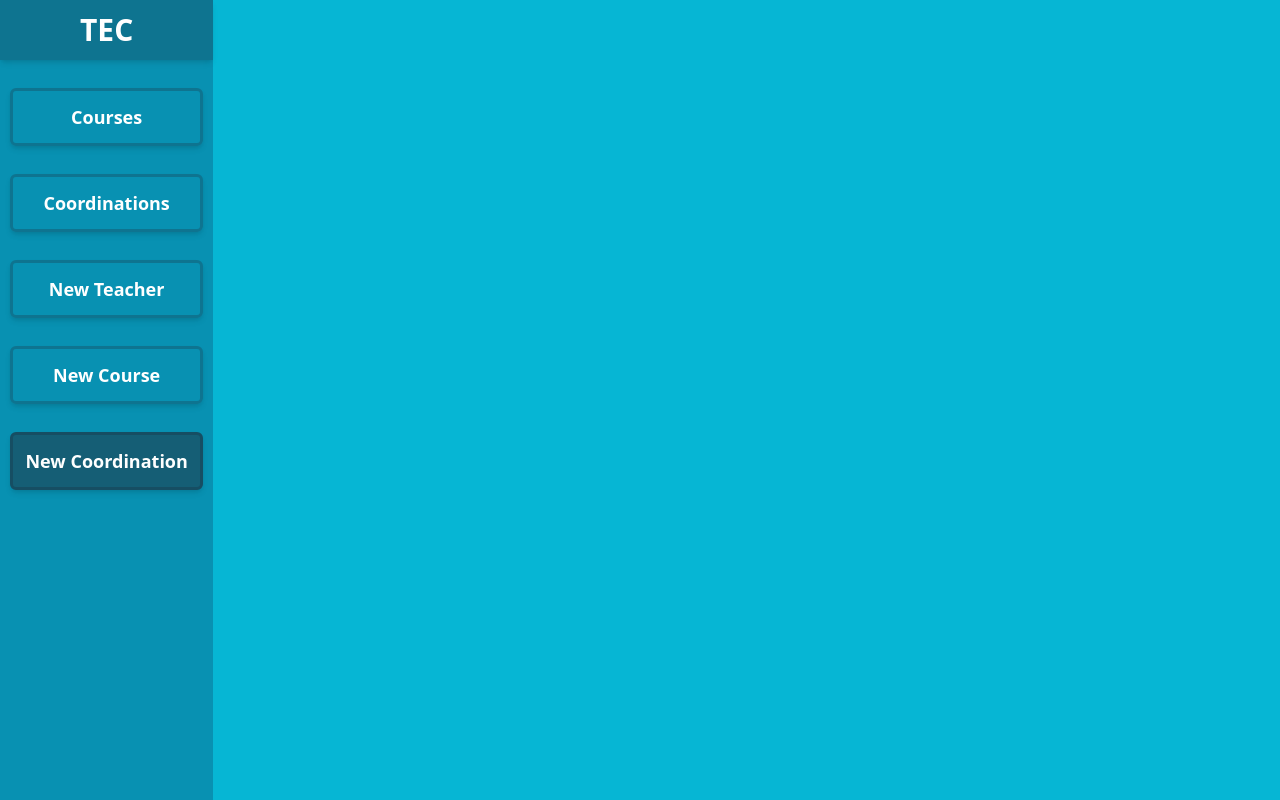
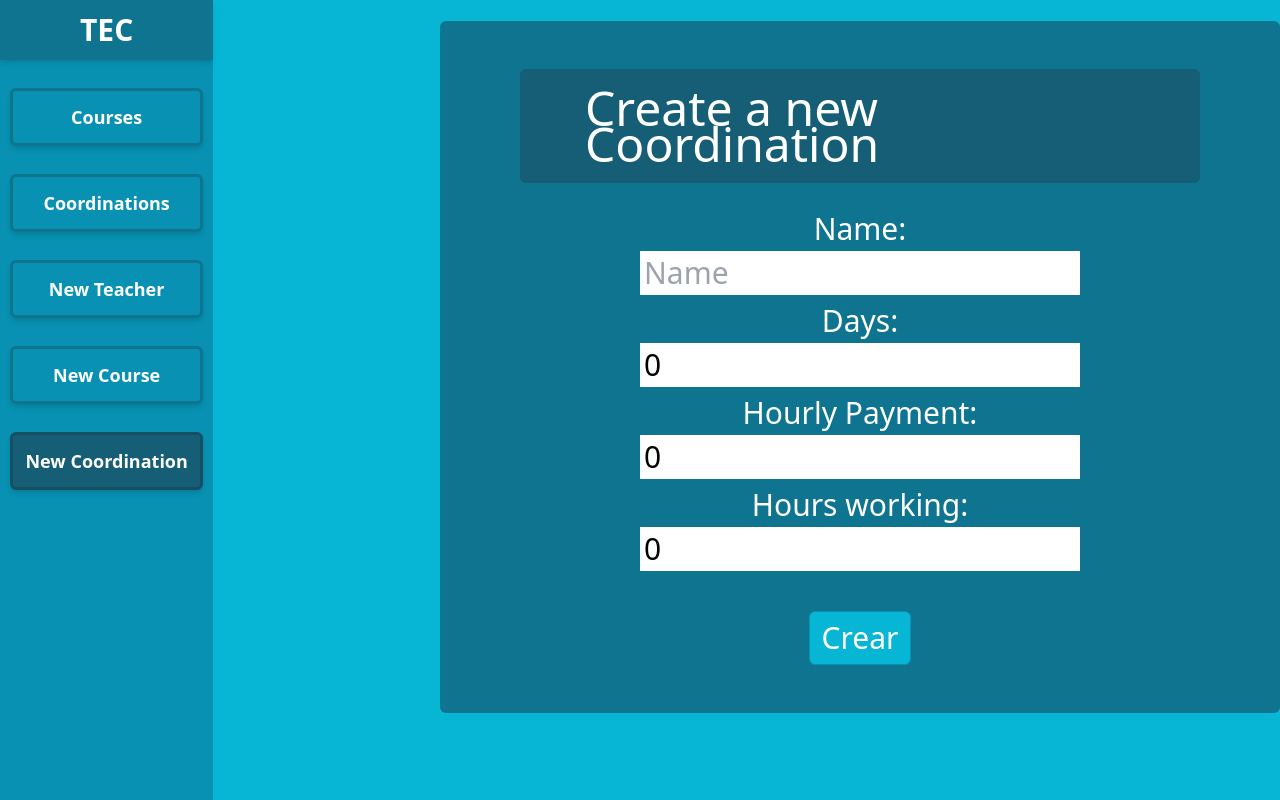
Before and after one commit to LiamOtegui/honorarium, a React (Vite) app in the folder client/: page /home/create-coordination in a window 1280 px wide. Built offline with nearby package versions, Linux system fonts and the light colour scheme.

Commit message:
CreateCoordination, CreateTeacher, CreateCourse pages + styling modifications

```diff
--- a/client/src/components/CoordinationDetails.jsx
+++ b/client/src/components/CoordinationDetails.jsx
@@ -25,14 +25,14 @@ const CoordinationDetails = ({ coordination }) => {
             <div
                 className='grid grid-cols-[2fr_1.5fr_1.5fr_1.5fr] ml-72 items-center text-md gap-x-4 mt-8 mb-8 bg-cyan-600 rounded-xl text-white border-[0.2rem] border-cyan-700'>
                 <div className='flex items-center bg-cyan-700 rounded-lg m-3 justify-between'>
-                    <button className='flex flex-col my-2 mx-1 p-2 items-center border-[0.1rem] duration-200 border-cyan-700 hover:bg-cyan-500 hover:rounded-lg hover:border-[0.1rem] hover:border-cyan-300 hover:duration-200'>
+                    <div className='flex flex-col my-2 mx-1 p-2 items-center border-[0.1rem] duration-200 border-cyan-700'>
                         <div className='flex text-sm'>
                             Coordination ID: {coordination.id}
                         </div>
-                        <div>
-                            Name: {coordination.name}
+                        <div className='flex items-center'>
+                            {coordination.name}
                         </div>
-                    </button>
+                    </div>
                     <div className='flex gap-x-3 items-start justify-center p-3'>
                         <div className='flex flex-row gap-x-3'>
                             <button
--- a/client/src/components/CourseDetails.jsx
+++ b/client/src/components/CourseDetails.jsx
@@ -25,14 +25,14 @@ const CourseDetails = ({ course }) => {
             <div
                 className='grid grid-cols-[2fr_1.5fr_1.5fr_1.5fr] ml-72 items-center text-md gap-x-4 mt-8 mb-8 bg-cyan-600 rounded-xl text-white border-[0.2rem] border-cyan-700'>
                 <div className='flex items-center bg-cyan-700 rounded-lg m-3 justify-between'>
-                    <button className='flex flex-col my-2 mx-1 p-2 items-center border-[0.1rem] duration-200 border-cyan-700 hover:bg-cyan-500 hover:rounded-lg hover:border-[0.1rem] hover:border-cyan-300 hover:duration-200'>
+                    <div className='flex flex-col my-2 mx-1 p-2 items-center border-[0.1rem] duration-200 border-cyan-700'>
                         <div className='flex text-sm'>
                             Course ID: {course.id}
                         </div>
                         <div>
-                            Name: {course.name}
+                            {course.name}
                         </div>
-                    </button>
+                    </div>
                     <div className='flex gap-x-3 items-start justify-center p-3'>
                         <div className='flex flex-row gap-x-3'>
                             <button
--- a/client/src/components/EditCoordination.jsx
+++ b/client/src/components/EditCoordination.jsx
@@ -62,7 +62,7 @@ const EditCoordination = ({ open, choosen, onClose, children }) => {
           Days: <input type='number' name='days' value={coordination.days} onChange={handleChange} placeholder={coordination.days} className='border border-black rounded-md' />
           Hourly Pay: <input type='number' name='hourlyPay' value={coordination.hourlyPay} onChange={handleChange} placeholder={coordination.hourlyPay} className='border border-black rounded-md' />
           Hours: <input type='number' name='hours' value={coordination.hours} onChange={handleChange} placeholder={coordination.hours} className='border border-black rounded-md' />
-          Teacher associated: <input type='number' name='teacherId' value={coordination.teacherId} onChange={handleChange} placeholder={coordination.teacherId} className='border border-black rounded-md' />
+          Teacher ID associated: <input type='number' name='teacherId' value={coordination.teacherId} onChange={handleChange} placeholder={coordination.teacherId} className='border border-black rounded-md' />
           <button className='relative bg-cyan-600 text-white px-3 py-1 rounded-md border-[0.1rem] border-cyan-800 duration-200 hover:bg-cyan-500 hover:border-[0.1rem] hover:border-cyan-600 hover:duration-200'>
             Edit
           </button>
--- a/client/src/pages/CreateCoordination.jsx
+++ b/client/src/pages/CreateCoordination.jsx
@@ -1,9 +1,60 @@
-import React from 'react'
+import React, { useState } from 'react'
+import axios from 'axios'
+import { toast } from 'react-toastify'
 
 const CreateCoordination = () => {
+
+  const [coordination, setCoordination] = useState({
+    name: "",
+    days: 0,
+    hourlyPay: 0,
+    hours: 0
+  })
+
+  const create = async (event) => {
+    event.preventDefault()
+    try {
+      const response = await axios.post(`http://localhost:5000/coordination`, coordination)
+      toast.success('Coordination created!')
+    } catch (error) {
+      toast.error(error.message)
+    }
+  }
+
+  const handleChange = async (event) => {
+    const { name, value } = event.target
+    setCoordination({
+      ...coordination,
+      [name]: value
+    })
+  }
+
   return (
-    <div>
-        Create Coordination
+    <div className='flex ml-[27.5rem] mt-[1.3rem] text-white font-medium bg-cyan-700 pb-[3rem] pt-[3rem] px-[5rem] rounded-md'>
+      <div className='flex flex-col items-center text-3xl'>
+        <div className='text-[3rem] bg-cyan-800 py-5 px-16 rounded-md border-[0.1rem] border-cyan-800'>
+          Create a new Coordination
+        </div>
+        <form onSubmit={create} className='flex flex-col items-center mt-7'>
+          <div className='mb-1'>
+            Name:
+          </div>
+          <input type='text' name='name' value={coordination.name} onChange={handleChange} placeholder="Name" className='text-black p-1 mb-2' />
+          <div className='mb-1'>
+            Days:
+          </div>
+          <input type='number' name='days' value={coordination.days} onChange={handleChange} placeholder="Days" className='text-black p-1 mb-2' />
+          <div className='mb-1'>
+            Hourly Payment:
+          </div>
+          <input type='number' name='students' value={coordination.hourlyPay} onChange={handleChange} placeholder="Hourly Pay" className='text-black p-1 mb-2' />
+          <div className='mb-1'>
+            Hours working:
+          </div>
+          <input type='number' name='payment' value={coordination.hours} onChange={handleChange} placeholder="Hours" className='text-black p-1 mb-2' />
+          <button className='bg-cyan-500 py-2 px-3 rounded-md mt-8 hover:bg-cyan-400 duration-100 border-[0.1rem] border-cyan-600'>Crear</button>
+        </form>
+      </div>
     </div>
   )
 }
--- a/client/src/pages/CreateCourse.jsx
+++ b/client/src/pages/CreateCourse.jsx
@@ -1,9 +1,60 @@
-import React from 'react'
+import React, { useState } from 'react'
+import axios from 'axios'
+import { toast } from 'react-toastify'
 
 const CreateCourse = () => {
+
+  const [course, setCourse] = useState({
+    name: "",
+    days: 0,
+    students: 0,
+    payment: 0
+  })
+
+  const create = async (event) => {
+    event.preventDefault()
+    try {
+      const response = await axios.post(`http://localhost:5000/course`, course)
+      toast.success('Course created!')
+    } catch (error) {
+      toast.error(error.message)
+    }
+  }
+
+  const handleChange = async (event) => {
+    const { name, value } = event.target
+    setCourse({
+      ...course,
+      [name]: value
+    })
+  }
+
   return (
-    <div>
-      Create Course
+    <div className='flex ml-[31.5rem] mt-[1.3rem] text-white font-medium bg-cyan-700 pb-[3rem] pt-[3rem] px-[5rem] rounded-md'>
+      <div className='flex flex-col items-center text-3xl'>
+        <div className='text-[3rem] bg-cyan-800 py-5 px-16 rounded-md border-[0.1rem] border-cyan-800'>
+          Create a new Course
+        </div>
+        <form onSubmit={create} className='flex flex-col items-center mt-7'>
+          <div className='mb-1'>
+            Name:
+          </div>
+          <input type='text' name='name' value={course.name} onChange={handleChange} placeholder="Name" className='text-black p-1 mb-2' />
+          <div className='mb-1'>
+            Days:
+          </div>
+          <input type='number' name='days' value={course.days} onChange={handleChange} placeholder="Days" className='text-black p-1 mb-2' />
+          <div className='mb-1'>
+            Students:
+          </div>
+          <input type='number' name='students' value={course.students} onChange={handleChange} placeholder="Students" className='text-black p-1 mb-2' />
+          <div className='mb-1'>
+            Payment:
+          </div>
+          <input type='number' name='payment' value={course.payment} onChange={handleChange} placeholder="Payment" className='text-black p-1 mb-2' />
+          <button className='bg-cyan-500 py-2 px-3 rounded-md mt-8 hover:bg-cyan-400 duration-100 border-[0.1rem] border-cyan-600'>Crear</button>
+        </form>
+      </div>
     </div>
   )
 }
--- a/client/src/pages/CreateTeacher.jsx
+++ b/client/src/pages/CreateTeacher.jsx
@@ -1,9 +1,61 @@
-import React from 'react'
+import React, { useState } from 'react'
+import axios from 'axios'
+import { toast } from 'react-toastify'
 
 const CreateTeacher = () => {
+
+  const [teacher, setTeacher] = useState({
+    name: "",
+    title: null
+  })
+
+  const create = async (event) => {
+    event.preventDefault()
+    try {
+      const response = await axios.post(`http://localhost:5000/teacher`, teacher)
+      toast.success('Teacher created!')
+    } catch (error) {
+      toast.error(error.message)
+    }
+  }
+
+  const handleChange = async (event) => {
+    const { name, value } = event.target
+    setTeacher({
+      ...teacher,
+      [name]: value
+    })
+  }
+
+  const handleChangeTitle = async (event) => {
+    const newTitle = event.target.value = "yes"
+    setTeacher({
+      ...teacher,
+      title: newTitle
+    })
+  }
+
   return (
-    <div>
-      Create Teacher
+    <div className='flex ml-[31rem] mt-[7rem] text-white font-medium bg-cyan-700 pb-[3rem] pt-[3rem] px-[5rem] rounded-md'>
+      <div className='flex flex-col items-center text-3xl'>
+        <div className='text-[3rem] bg-cyan-800 py-5 px-16 rounded-md border-[0.1rem] border-cyan-800'>
+          Create a new Teacher
+        </div>
+        <form onSubmit={create} className='flex flex-col items-center mt-7'>
+          <div className='mb-1'>
+            Name:
+          </div>
+          <input type='text' name='name' value={teacher.name} onChange={handleChange} placeholder="Name" className='text-black p-1 mb-2' />
+          <div className='mb-1'>
+            Title:
+          </div>
+          <select value={teacher.title ? "yes" : "no"} onChange={handleChangeTitle} className='text-black p-1'>
+            <option value={"yes"}>Con título</option>
+            <option value={"no"}>Sin título</option>
+          </select>
+          <button className='bg-cyan-500 py-2 px-3 rounded-md mt-8 hover:bg-cyan-400 duration-100 border-[0.1rem] border-cyan-600'>Crear</button>
+        </form>
+      </div>
     </div>
   )
 }
```
